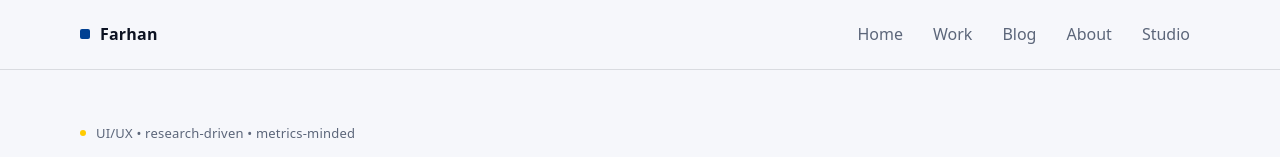
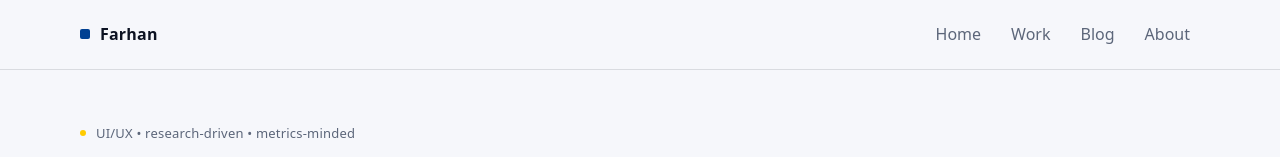
Before and after one commit to farhanje/vertolio, a Next.js app: page / in a window 1280 px wide. Shown: the top 157 px of the page. Built offline with nearby package versions, Linux system fonts and the light colour scheme; no server answers.

Commit message:
Hide Studio from public nav

```diff
--- a/app/layout.jsx
+++ b/app/layout.jsx
@@ -15,7 +15,7 @@ function Nav() {
           <a className="nav-work" href="/work">Work</a>
           <a className="nav-blog" href="/blog">Blog</a>
           <a className="nav-about" href="/about">About</a>
-          <a className="nav-studio" href="/studio">Studio</a>
+          {/* Studio intentionally hidden from public nav */}
         </nav>
       </div>
     </header>
```
